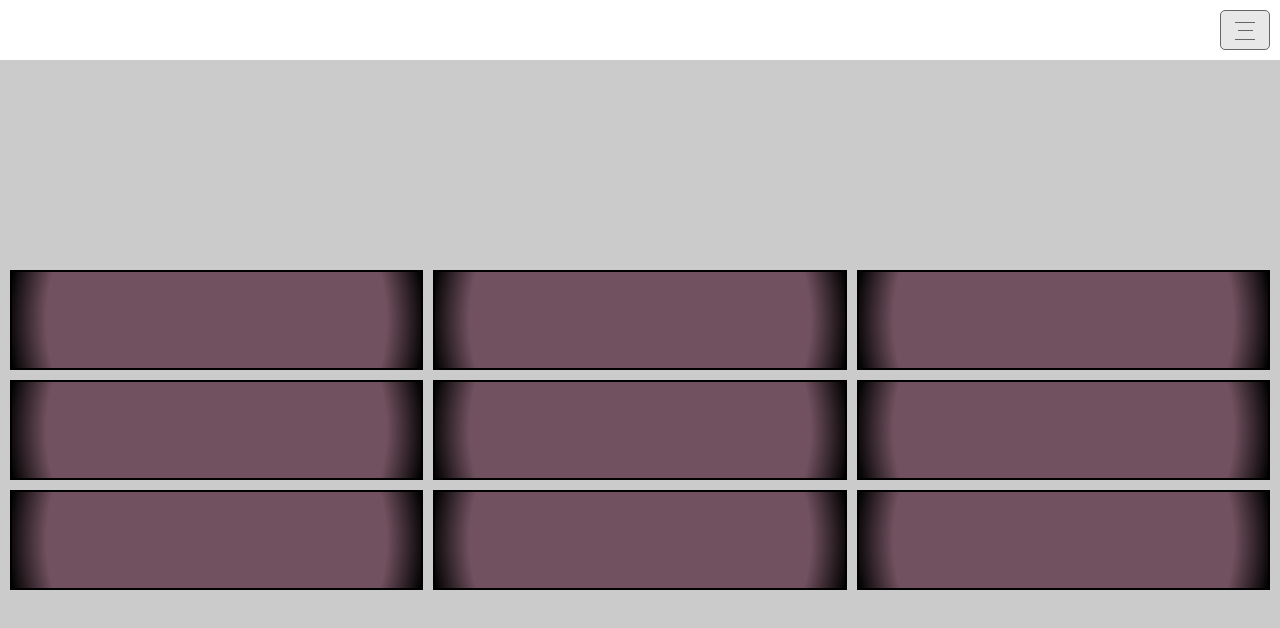
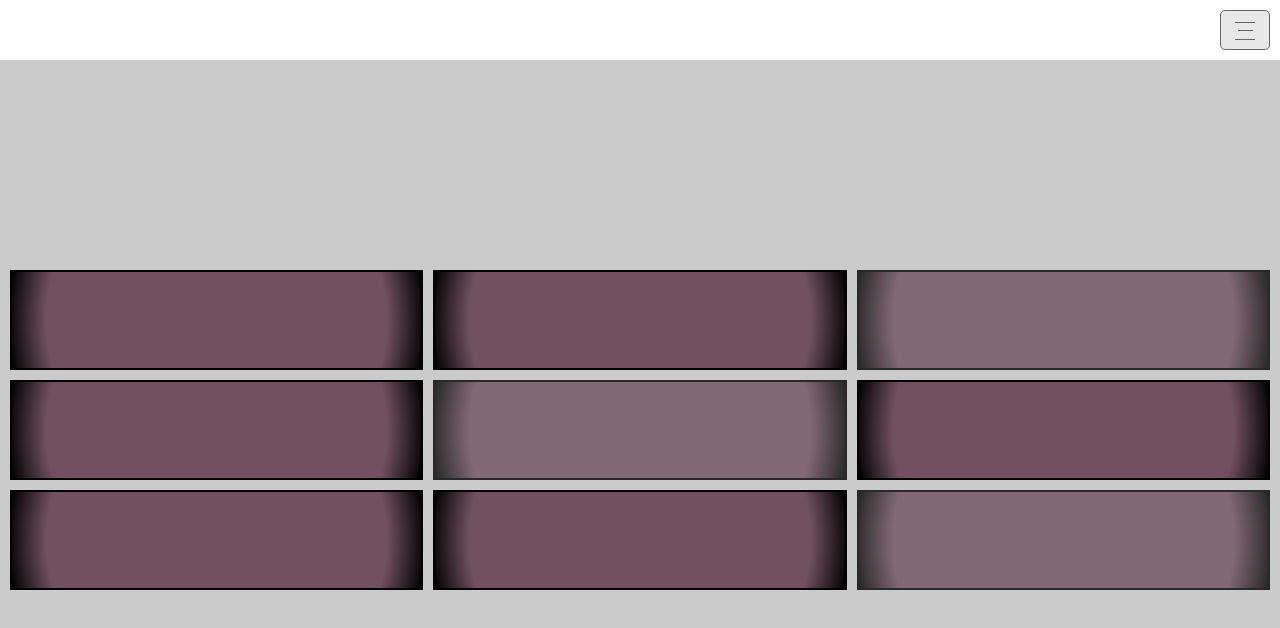
Before and after one commit to W-Ace/Neutec, a Vue app: page / in a window 1280 px wide. Shown: the top 628 px of the page. Built offline with nearby package versions, Linux system fonts and the light colour scheme.

Commit message:
fix(box) revise animation specitfication

```diff
--- a/src/components/BoxGroup/Box/index.vue
+++ b/src/components/BoxGroup/Box/index.vue
@@ -2,12 +2,8 @@
   <div class="box">
     <div
       class="box-inner"
-    >
-      <div
-        v-if="props.isFlash"
-        class="box-inner-flash"
-      />
-    </div>
+      :class="props.isFlash && 'box-inner--flash'"
+    />
   </div>
 </template>
 <script lang="ts" setup>
@@ -31,21 +27,18 @@ const props = withDefaults(defineProps<Props>(), {
   background: radial-gradient(circle, rgba(113, 81, 95, 1) 81%, rgba(0, 0, 0, 1) 100%);
 }
 
-.box-inner-flash {
-  width: 100%;
-  height: 100%;
-  background: #fff;
-  animation: flash 0.5s ease-in-out infinite;
+.box-inner--flash {
+  animation: flash 0.6s ease-in-out alternate infinite;
   will-change: opacity;
 }
 
 @keyframes flash {
   from {
-    opacity: 0;
+    opacity: 1;
   }
 
   to {
-    opacity: 0.2;
+    opacity: 0.6;
   }
 }
 </style>
```
